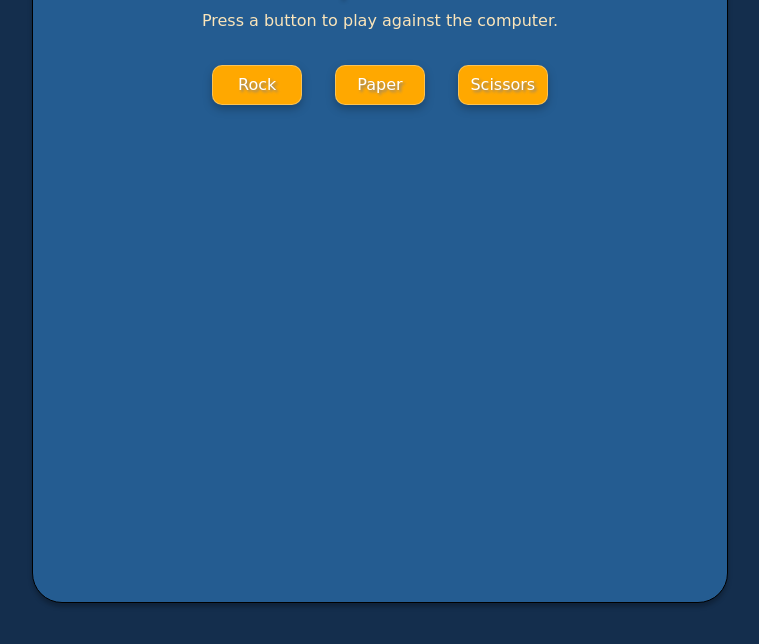
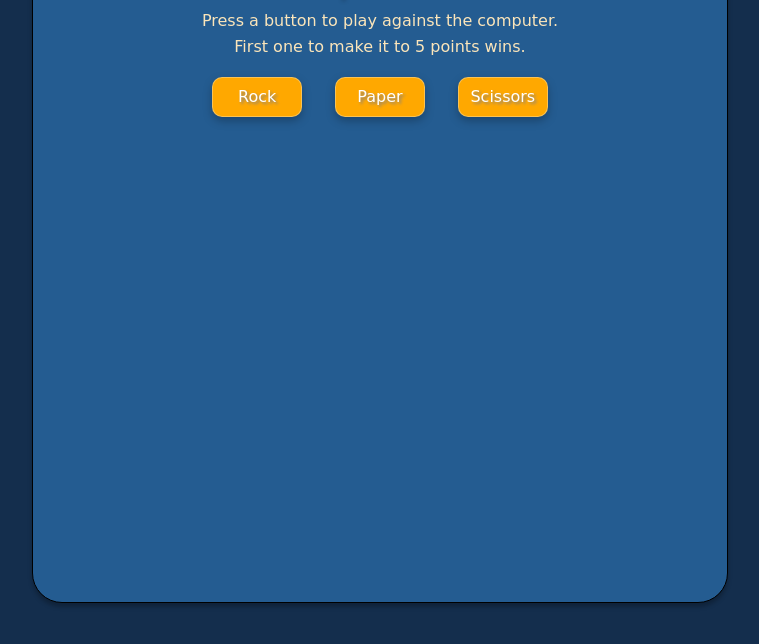
Before and after one commit to GilmarBetancourt/rock-paper-scissors, a plain HTML site: page index.html in a window 1280 px wide. Shown: the part 140-784 px from the top of the page, without its empty margins (260-1019 px from the left). Drawn offline with Linux system fonts and the light colour scheme; a web font is replaced by a local one.

Commit message:
Added additional instructions.

```diff
--- a/index.html
+++ b/index.html
@@ -19,6 +19,7 @@
       <div class="main">
         <h1>Rock-Paper-Scissors</h1>
         <p class="instructions">Press a button to play against the computer.</p>
+        <p class="instructions">First one to make it to 5 points wins.</p>
         <button id="rock" class="btn">Rock</button>
         <button id="paper" class="btn">Paper</button>
         <button id="scissors" class="btn">Scissors</button>
--- a/style.css
+++ b/style.css
@@ -30,7 +30,7 @@ h1 {
 .instructions {
   color: #fbe5ba;
   margin-top: 0%;
-  margin-bottom: 5%;
+  margin-bottom: 1%;
   font-size: 1rem;
 }
 
@@ -39,6 +39,7 @@ button {
   width: 90px;
   margin-left: 2%;
   margin-right: 2%;
+  margin-top: 2%;
   background: #ffa800;
   border-radius: 10px;
   color: #ffffff;
```
